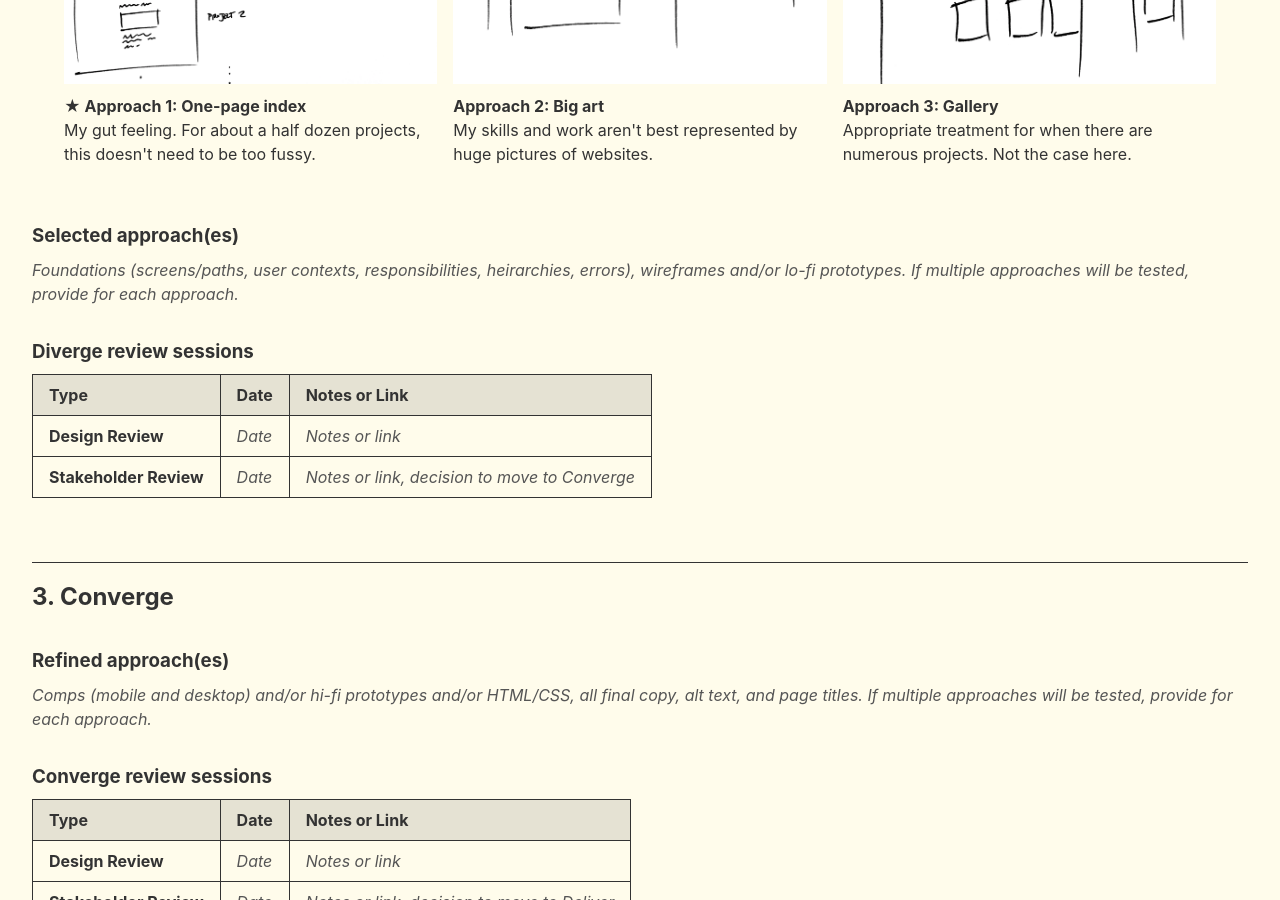
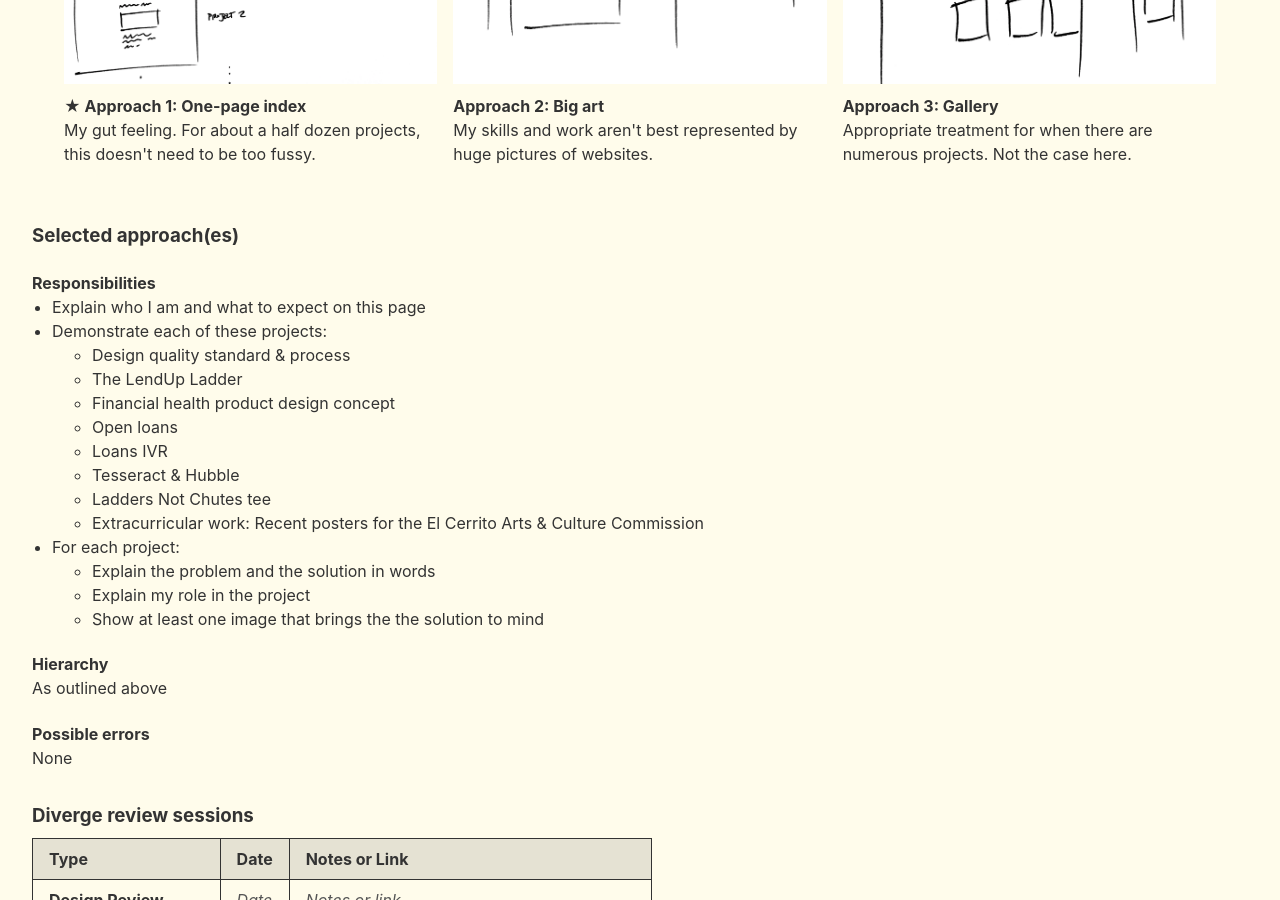
Before and after one commit to christopherdubs/christopherdubs.github.io, a Jekyll site: the page built from projects/2018-Q4-recent-work.html, in a window 1280 px wide and 900 px high, scrolled down 2652 px. Built offline with Jekyll 4.4.1, drawn with Linux system fonts in a browser that asks for light colours.

Commit message:
Complete foundations for selected approach for Recent Work project

```diff
--- a/projects/2018-Q4-recent-work.html
+++ b/projects/2018-Q4-recent-work.html
@@ -97,6 +97,36 @@
       </div>
     </div>
   </div>
+selected-approaches: |
+  <h4 class="mb0">Responsibilities</h4>
+  <ul class="mt0 mb0 pl3 ml1">
+    <li>Explain who I am and what to expect on this page</li>
+    <li>Demonstrate each of these projects:
+      <ul>
+        <li>Design quality standard & process</li>
+        <li>The LendUp Ladder</li>
+        <li>Financial health product design concept</li>
+        <li>Open loans</li>
+        <li>Loans IVR</li>
+        <li>Tesseract & Hubble</li>
+        <li>Ladders Not Chutes tee</li>
+        <li>Extracurricular work: Recent posters for the El Cerrito Arts & Culture Commission</li>
+      </ul>
+    </li>
+    <li>For each project:
+      <ul>
+        <li>Explain the problem and the solution in words</li>
+        <li>Explain my role in the project</li>
+        <li>Show at least one image that brings the the solution to mind</li>
+      </ul>
+    </li>
+  </ul>
+
+  <h4 class="mb0">Hierarchy</h4>
+  <p class="mt0">As outlined above</p>
+
+  <h4 class="mb0">Possible errors</h4>
+  <p class="mt0">None</p>
 
 # Reviews
 review-diverge-design-date:
```
